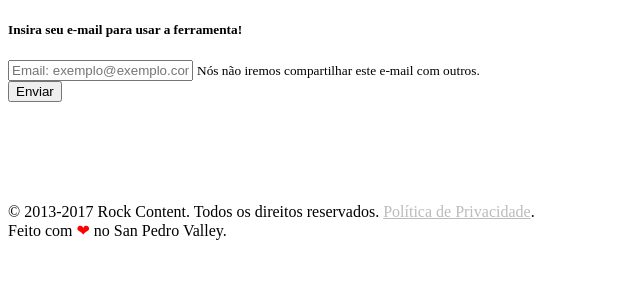
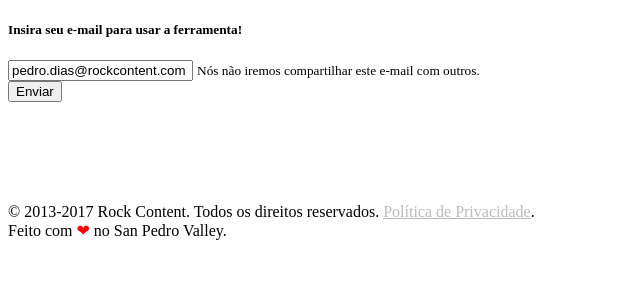
Before and after one commit to ggrossi/tag-gen-app, a PHP site: page /body.php in a window 1280 px wide. Shown: the part 94-394 px from the top of the page, without its empty margins (0-640 px from the left). Run offline with PHP 8.4, Linux system fonts and the light colour scheme.

Commit message:
api issues

```diff
--- a/modal.php
+++ b/modal.php
@@ -11,7 +11,7 @@
 			<div class="modal-body">
 				<form id="formLead" class="clearfix">
 					<div class="form-group">
-						<input id="email" type="email" class="form-control" aria-describedby="emailHelp" placeholder="Email: exemplo@exemplo.com">
+						<input id="email" type="email" class="form-control" placeholder="Email: exemplo@exemplo.com" value="pedro.dias@rockcontent.com">
 						<small id="emailHelp" class="form-text text-muted">Nós não iremos compartilhar este e-mail com outros.</small>
 					</div>
 					<button id="enviar" type="submit" class="btn btn-primary">Enviar</button>
```
